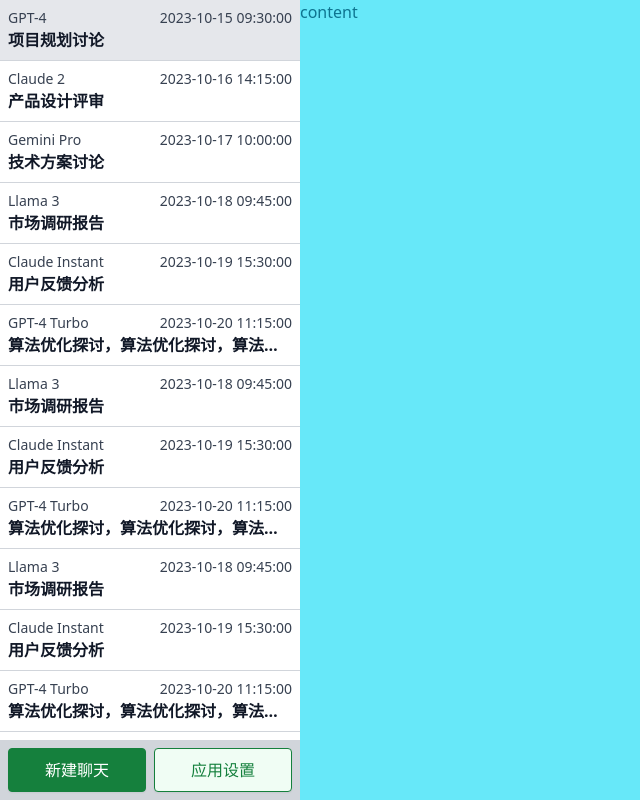
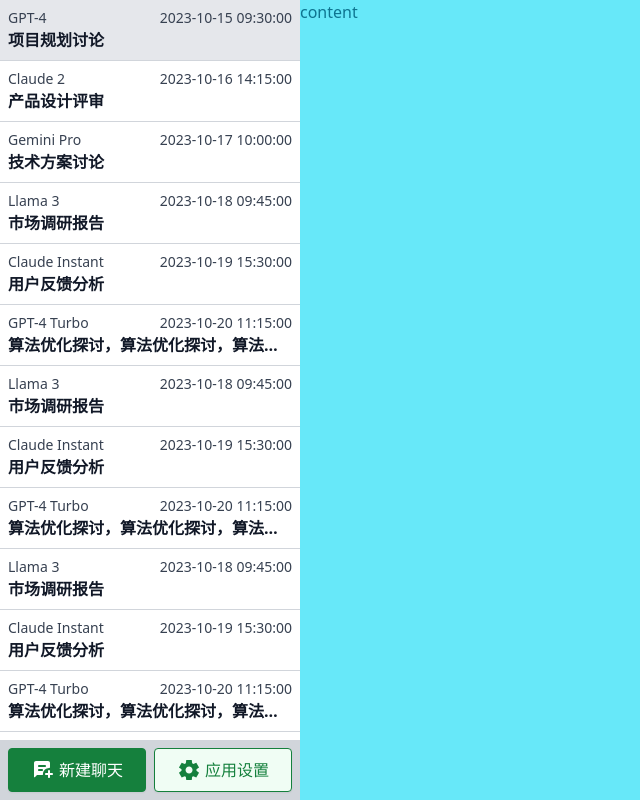
Before and after one commit to WakerCN/imooc-cpc-desktop, a Vue app in the folder cross-platform-chat/: page / in a window 1280 px wide. Shown: the whole page, without its empty margins (0-640 px from the left). Built offline with nearby package versions, Linux system fonts and the light colour scheme.

Commit message:
✨ feat add icon

```diff
--- a/cross-platform-chat/src/App.vue
+++ b/cross-platform-chat/src/App.vue
@@ -4,13 +4,15 @@
       <ConversationList :items="ConversationListMockData" />
       <div class="grid h-[60px] grid-cols-2 gap-2 p-2">
         <button
-          class="inline-block h-[100%] flex-1 rounded-[4px] border border-green-700 bg-green-700 p-1 text-white shadow-sm hover:bg-green-700/90"
+          class="inline-flex h-[100%] items-center justify-center gap-1 rounded-[4px] border border-green-700 bg-green-700 p-1 text-white shadow-sm hover:bg-green-700/90"
         >
+          <Icon icon="material-symbols:chat-add-on-rounded" width="24" height="24" />
           新建聊天
         </button>
         <button
-          class="inline-block h-[100%] flex-1 rounded-[4px] border border-green-700 bg-green-50 p-1 text-green-700 shadow-sm hover:bg-green-700/90 hover:text-white"
+          class="inline-flex h-[100%] items-center justify-center gap-1 rounded-[4px] border border-green-700 bg-green-50 p-1 text-green-700 shadow-sm hover:bg-green-700/90 hover:text-white"
         >
+          <Icon icon="material-symbols:settings" width="24" height="24" />
           应用设置
         </button>
       </div>
@@ -22,4 +24,5 @@
 <script setup>
 import ConversationList from "./components/ConversationList.vue";
 import { ConversationListMockData } from "./data/mockData";
+import { Icon } from "@iconify/vue";
 </script>
```
